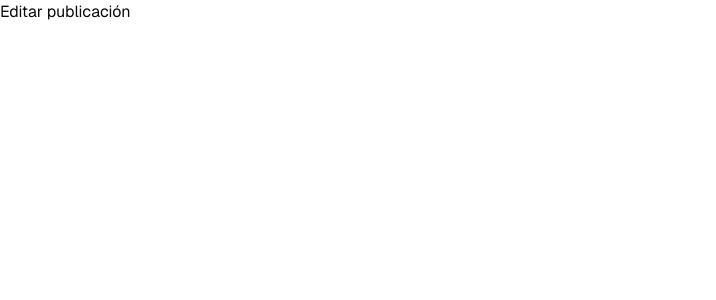
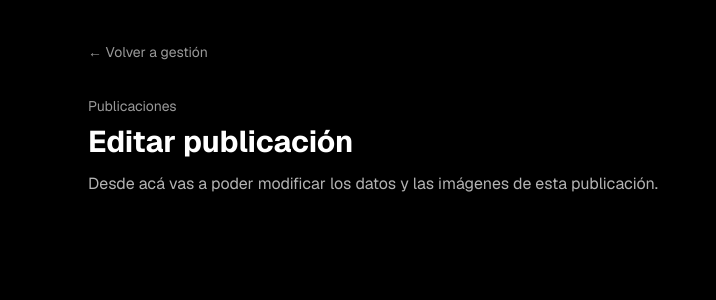
Before and after one commit to SantiagoPlus/adoptar_app, a Next.js app: page /publicaciones/1/editar in a window 1280 px wide. Shown: the top 300 px of the page, without its empty margins (0-716 px from the left). Built offline with nearby package versions, Linux system fonts and the light colour scheme.

Commit message:
Update page.tsx

```diff
--- a/app/publicaciones/[id]/editar/page.tsx
+++ b/app/publicaciones/[id]/editar/page.tsx
@@ -1,3 +1,35 @@
-export default function EditarPublicacionPage() {
-  return <main>Editar publicación</main>;
+import Link from "next/link";
+
+type Params = Promise<{ id: string }>;
+
+export default async function EditarPublicacionPage({
+  params,
+}: {
+  params: Params;
+}) {
+  const { id } = await params;
+
+  return (
+    <main className="min-h-screen bg-black text-white">
+      <section className="mx-auto max-w-6xl px-6 py-10">
+        <div className="mb-8">
+          <Link
+            href={`/publicaciones/${id}`}
+            className="text-sm text-white/60 transition hover:text-white"
+          >
+            ← Volver a gestión
+          </Link>
+        </div>
+
+        <header className="mb-8">
+          <p className="mb-2 text-sm text-white/60">Publicaciones</p>
+          <h1 className="mb-3 text-3xl font-bold">Editar publicación</h1>
+          <p className="text-white/70">
+            Desde acá vas a poder modificar los datos y las imágenes de esta
+            publicación.
+          </p>
+        </header>
+      </section>
+    </main>
+  );
 }
```
